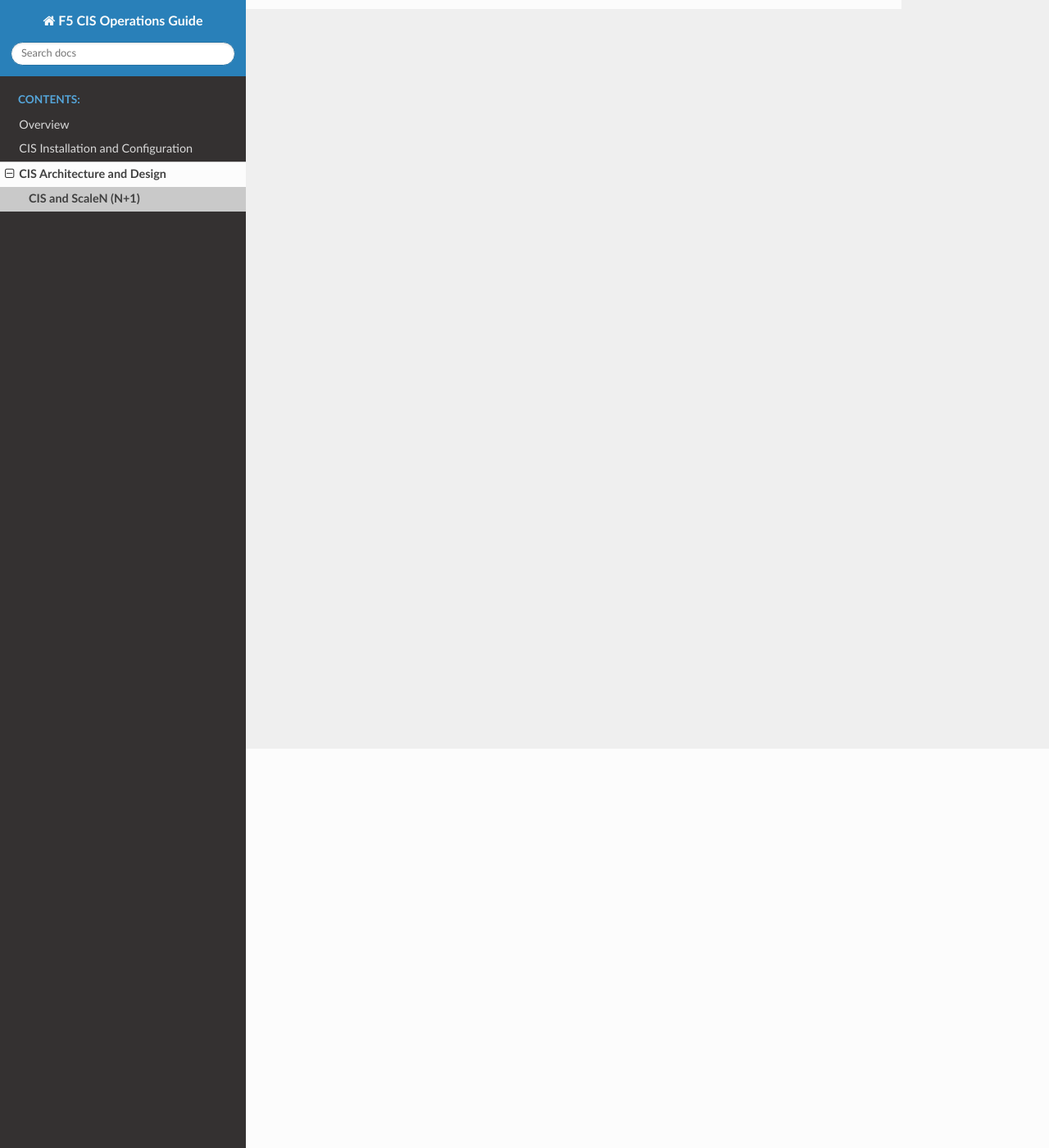
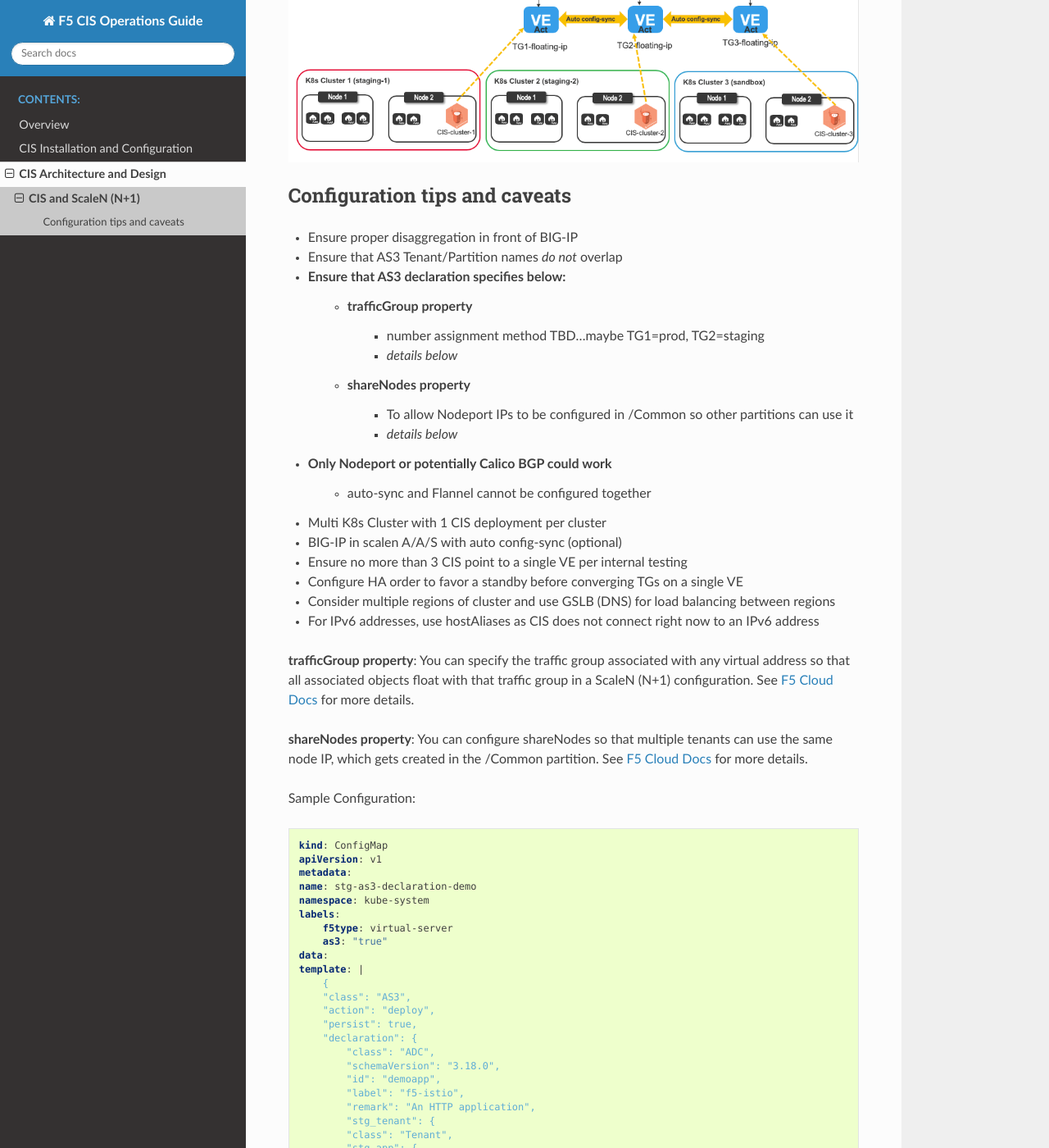
Before and after one commit to tkam8/f5_cis_opsguide, a Sphinx documentation site: the page built from docs/class2/module1/module1.rst, in a window 1280 px wide and 1400 px high, scrolled down 487 px. Shown: the whole window at 82% size. Built offline with Sphinx 7.4.7 and the Read the Docs theme 2.0.0, drawn with Linux system fonts in a browser that asks for light colours; pages that are not in the unit, such as notebooks, are missing from menus; the version number could not be read and is left out; some of the changed text lies outside the part shown.

Commit message:
adding scalen description

```diff
--- a/docs/class1/class1.rst
+++ b/docs/class1/class1.rst
@@ -5,6 +5,7 @@ CIS Installation and Configuration
 This section will cover some best practices, tips, and caveats when installing and configuring F5 Container Ingress Services (CIS) in a Kubernetes environment. For a full guide to these topics, please refer to the official documentation on |clouddocs|_.
 
 **Prerequisites**:
+
 - BIG-IP licenses and basic understanding of the BIG-IP system.
 - Existing Kubernetes cluster and basic understanding of the Kubernetes platform.
 
--- a/docs/class2/module1/module1.rst
+++ b/docs/class2/module1/module1.rst
@@ -5,12 +5,107 @@ CIS and ScaleN (N+1)
 The ScaleN architecture allows you to create a redundant system configuration for multiple BIG-IP devices on a network.This guide will focus on the tips and best practices for building this in a lab for testing. For a full guide to the installation, please refer to the official documentation on |askf5|_ or |clouddocs|_.
 
 **Prerequisites**:
+
 - BIG-IP licenses and basic understanding of the BIG-IP system.
 - Existing Kubernetes cluster and basic understanding of the Kubernetes platform.
 
+|mod-1-1|
+
+Configuration tips and caveats
+------------------
+- Ensure proper disaggregation in front of BIG-IP
+- Ensure that AS3 Tenant/Partition names *do not* overlap
+- Ensure that AS3 declaration specifies below:
+    - trafficGroup property
+        - number assignment method TBD…maybe TG1=prod, TG2=staging
+        - *details below*
+    - shareNodes property
+        - To allow Nodeport IPs to be configured in /Common so other partitions can use it
+        - *details below*
+- Only Nodeport or potentially Calico BGP could work
+    - auto-sync and Flannel cannot be configured together
+- Multi K8s Cluster with 1 CIS deployment per cluster
+- BIG-IP in scalen A/A/S with auto config-sync (optional)
+- Ensure no more than 3 CIS point to a single VE per internal testing
+- Configure HA order to favor a standby before converging TGs on a single VE
+- Consider multiple regions of cluster and use GSLB (DNS) for load balancing between regions
+- For IPv6 addresses, use hostAliases as CIS does not connect right now to an IPv6 address
+
+**trafficGroup property**:
+You can specify the traffic group associated with any virtual address so that all associated objects float with that traffic group in a ScaleN (N+1) configuration. See |clouddocs_tg|_ for more details.
+
+
+**shareNodes property**:
+You can configure shareNodes so that multiple tenants can use the same node IP, which gets created in the /Common partition. See |clouddocs_sn|_ for more details.
+
+
+Sample Configuration:
+
+.. code-block:: yaml
+
+    kind: ConfigMap
+    apiVersion: v1
+    metadata:
+    name: stg-as3-declaration-demo
+    namespace: kube-system
+    labels:
+        f5type: virtual-server
+        as3: "true"
+    data:
+    template: |
+        {
+        "class": "AS3",
+        "action": "deploy",
+        "persist": true,
+        "declaration": {
+            "class": "ADC",
+            "schemaVersion": "3.18.0",
+            "id": "demoapp",
+            "label": "f5-istio",
+            "remark": "An HTTP application",
+            "stg_tenant": {
+            "class": "Tenant",
+            "stg_app": {
+                "class": "Application",
+                "template": "http",
+                "stg_svc_addr": {
+                    "class": "Service_Address",
+                    "virtualAddress":  "240b:ab11:cd22:a101::10",
+                    "arpEnabled": false,
+                    "icmpEcho": "disable",
+                    "routeAdvertisement": "any",
+                    **"trafficGroup": "/Common/traffic-group-2"**
+                },
+                "serviceMain": {
+                "class": "Service_HTTP",
+                "virtualAddresses": [{"use": "stg_svc_addr"}],
+                "pool": "stg_nginx_pool"
+                },
+                "stg_nginx_pool": {
+                "class": "Pool",
+                "monitors": [
+                    "tcp"
+                ],
+                "members": [{
+                    "servicePort": 80,
+                    "serverAddresses": [],
+                    **"shareNodes": true**
+                }]
+                }
+                }
+            }
+            }
+        }
 
 
 .. |askf5| replace:: AskF5
 .. _askf5: https://techdocs.f5.com/en-us/bigip-14-1-0/big-ip-device-service-clustering-administration-14-1-0/creating-an-active-active-configuration-using-the-configuration-utility.html#GUID-175E31E6-AEE5-47A1-A0FF-7DB6E3C4185E
 .. |clouddocs| replace:: F5 Cloud Docs
 .. _clouddocs: https://clouddocs.f5.com/training/community/adc/html/class2/module1/lab1.html
+.. |clouddocs_tg| replace:: F5 Cloud Docs
+.. _clouddocs_tg: https://clouddocs.f5.com/products/extensions/f5-appsvcs-extension/latest/refguide/schema-reference.html#service-address
+.. |clouddocs_sn| replace:: F5 Cloud Docs
+.. _clouddocs_sn: https://clouddocs.f5.com/products/extensions/f5-appsvcs-extension/latest/refguide/schema-reference.html#pool-member
+
+
+.. |mod-1-1| image:: images/mod-1-1.png
```
Also changed, not shown: docs/class1/module3/module3.rst (added, +46 -0 lines), docs/class2/module1/images/mod-1-1.png (added).
